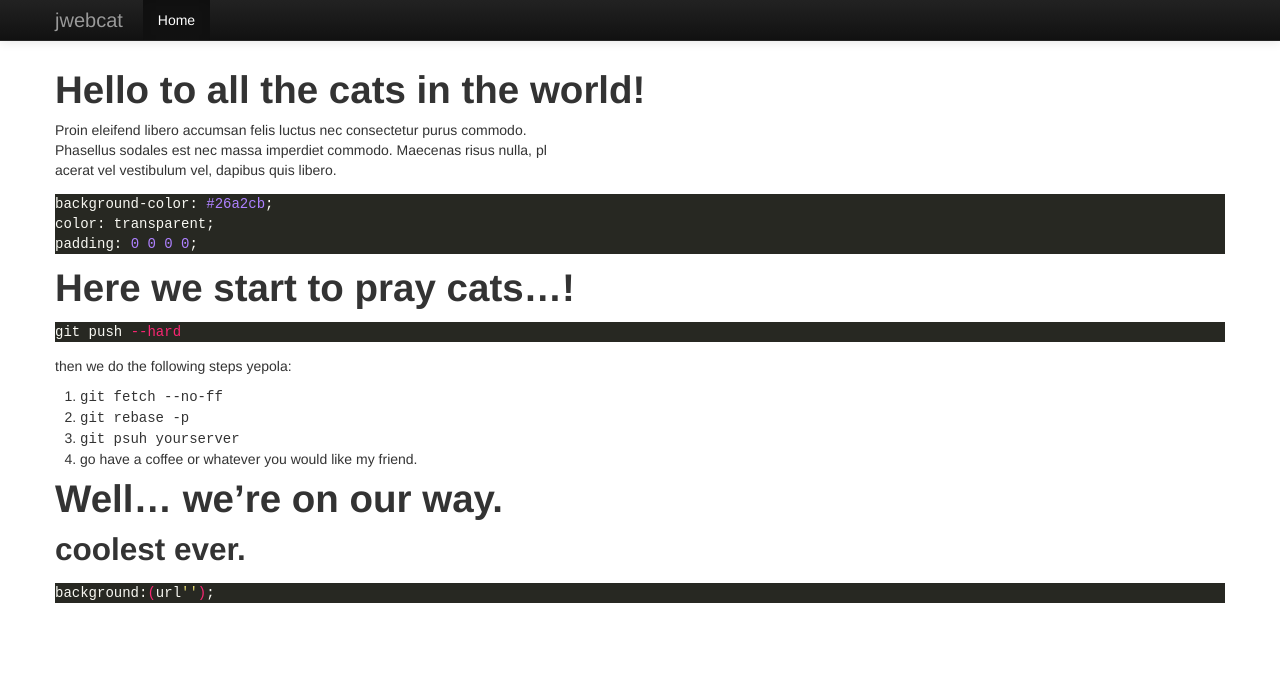
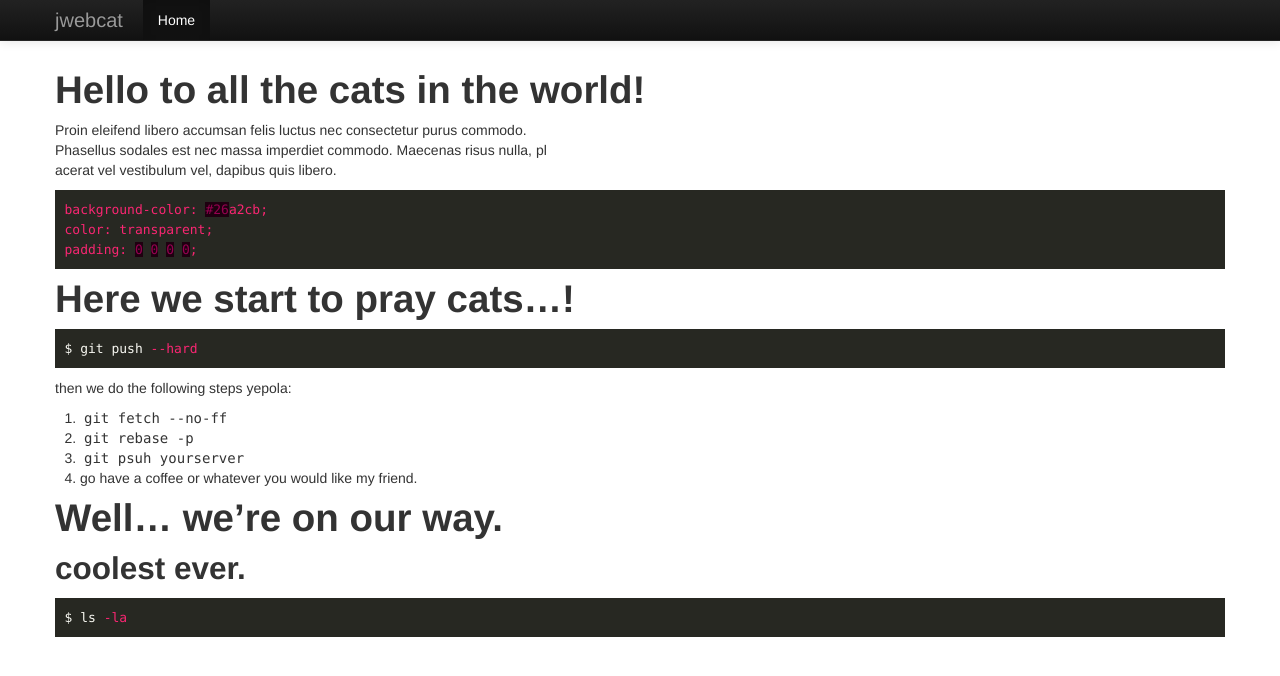
Before and after one commit to jwebcat/octorake-jekyll, a Jekyll site: the page built from index.markdown, in a window 1280 px wide. Shown: the top 676 px of the page. Built offline with Jekyll 4.4.1, drawn with Linux system fonts in a browser that asks for light colours; Markdown is read by kramdown in place of the engine named in the settings.

Commit message:
remove coderay

````diff
--- a/_config.yml
+++ b/_config.yml
@@ -7,9 +7,15 @@
 
 exclude: [sass]
 
-markdown: redcarpet
+markdown: kramdown
 permalink: pretty
 pygments: true
 
 redcarpet:
-  extensions: ["no_intra_emphasis", "fenced_code_blocks", "autolink", "strikethrough", "superscript", "with_toc_data"]
+    extensions: ["no_intra_emphasis", "fenced_code_blocks", "autolink", "strikethrough", "superscript", "with_toc_data"]
+
+kramdown:
+  auto_ids: true,
+  footnote_nr: 1
+  entity_output: as_char
+  toc_levels: 1..6
--- a/index.markdown
+++ b/index.markdown
@@ -9,22 +9,21 @@
 Phasellus sodales est nec massa imperdiet commodo. Maecenas risus nulla, pl\
 acerat vel vestibulum vel, dapibus quis libero.
 
-```scss
+~~~css
 background-color: #26a2cb;
 color: transparent;
 padding: 0 0 0 0;
-```
+~~~
 
 # Here we start to pray cats...!
 
-```bash
-git push --hard
-```
+~~~bash
+$ git push --hard
+~~~
 {: .bash}
 
 then we do the following steps yepola:
 {: .yep}
-
 
 1. `git fetch --no-ff`
 2. `git rebase -p`
@@ -36,6 +35,6 @@
 
 ##coolest ever.
 
-```bash
-background:(url'');
-```
+~~~bash
+$ ls -la
+~~~
--- a/sass/styles.scss
+++ b/sass/styles.scss
@@ -54,3 +54,57 @@
 
 // Include responsive Bootstrap styles
 @import "bootstrap-responsive";
+
+//
+// Code (inline and blocK)
+// --------------------------------------------------
+
+
+// Inline and block code styles
+code,
+pre {
+  padding: 0 3px 2px;
+  @include font-family-monospace;
+  @include border-radius(3px);
+}
+
+// Inline code
+code {
+  padding: 2px 4px;
+  white-space: nowrap;
+}
+
+// Blocks of code
+pre {
+  display: block;
+  padding: ($baseLineHeight - 1) / 2;
+  margin: 0 0 $baseLineHeight / 2;
+  font-size: $baseFontSize - 1; // 14px to 13px
+  line-height: $baseLineHeight;
+  word-break: break-all;
+  word-wrap: break-word;
+  white-space: pre;
+  white-space: pre-wrap;
+  @include border-radius($baseBorderRadius);
+
+  // Make prettyprint styles more spaced out for readability
+  &.prettyprint {
+    margin-bottom: $baseLineHeight;
+  }
+
+  // Account for some code outputs that place code tags in pre tags
+  code {
+    padding: 0;
+    color: inherit;
+    white-space: pre;
+    white-space: pre-wrap;
+    background-color: transparent;
+    border: 0;
+  }
+}
+
+// Enable scrollable blocks of code
+.pre-scrollable {
+  max-height: 340px;
+  overflow-y: scroll;
+}
--- a/stylesheets/pygments.css
+++ b/stylesheets/pygments.css
@@ -15,8 +15,10 @@
 .highlight .cp { color: #75715e !important; } /* Comment.Preproc */
 .highlight .c1 { color: #75715e !important; } /* Comment.Single */
 .highlight .cs { color: #75715e !important; } /* Comment.Special */
-.highlight .ge { } /* Generic.Emph */
-.highlight .gs { } /* Generic.Strong */
+.highlight .go { color: #808080 } /* Generic.Output */
+.highlight .gp { color: #18B218; font-weight: bold } /* Generic.Prompt */
+.highlight .ge { color: #ae81ff } /* Generic.Emph */
+.highlight .gs { color: #66d9ef } /* Generic.Strong */
 .highlight .kc { color: #66d9ef !important; } /* Keyword.Constant */
 .highlight .kd { color: #66d9ef !important; } /* Keyword.Declaration */
 .highlight .kn { color: #f92672 !important; } /* Keyword.Namespace */
````
Also changed, not shown: stylesheets/styles.css.
